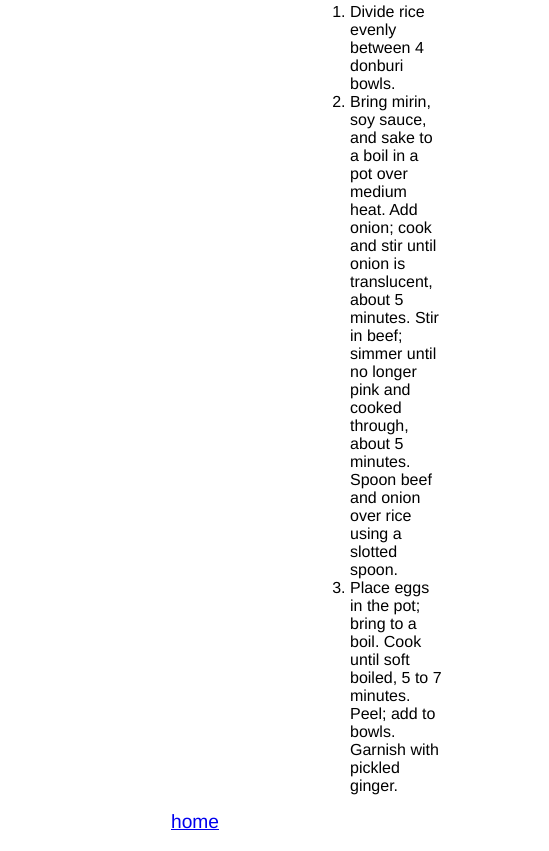
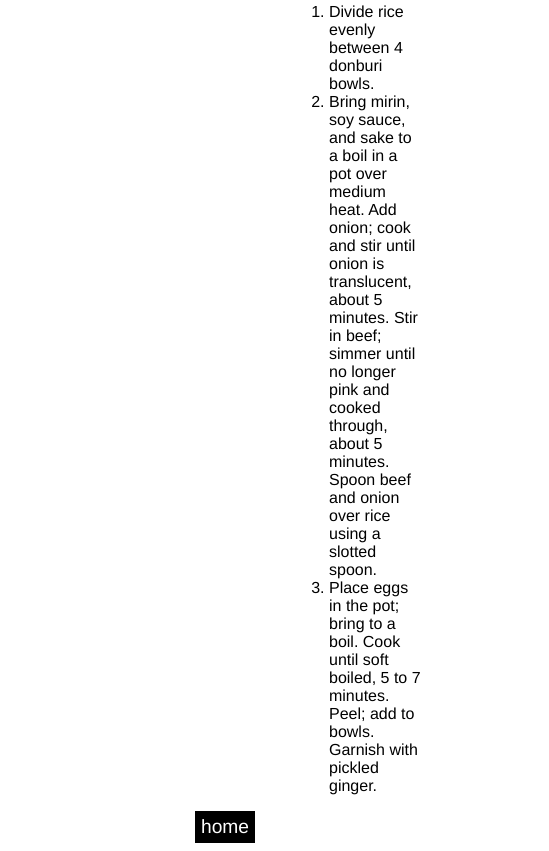
Before and after one commit to dannymaclaughlin/odin-recipes, a plain HTML site: page recipes/gyudon.html in a window 390 px wide. Shown: the part 902-1753 px from the top of the page, 549 px wide, since content can reach past the window. Drawn offline with Linux system fonts and the light colour scheme.

Commit message:
added a some css to the home button at the bottom of the recipe pages and also converted some more px to em to hopefully get site to be more mobile friendly.

```diff
--- a/index.css
+++ b/index.css
@@ -67,11 +67,16 @@ img {
 .top-right {
     /* display: flex; */
     /* flex-direction: column; */
-    padding-left: 10px;
+    /* padding-left: 10px;
     padding-right: 80px;
     padding-top: 0px;
     border-top: 0px;
-    margin-top: 0px;
+    margin-top: 0px; */
+    padding-left: 1em;
+    padding-right: 8em;
+    padding-top: 0em;
+    border-top: 0em;
+    margin-top: 0em;
 }
 
 .spaghettiHeader {
@@ -99,4 +104,22 @@ img {
 .home-button {
     text-align: center;
     font-size: larger;
+    background-color: black;
+    color: white;
+    padding: 5px;
+    display: flex;
+    justify-content: space-around;
 }
+
+a:link, a:visited {
+    color: white;
+    text-decoration: none;
+}
+
+.center {
+    margin: 0;
+    position: relative;
+    top: 0%;
+    left: 50%;
+    width: 50px;
+}
--- a/recipes/gyudon.html
+++ b/recipes/gyudon.html
@@ -41,7 +41,7 @@
         </div>
     </div>
 
-    <div class="home-button">
+    <div class="home-button center">
         <a href="../index.html">home</a>
     </div>
 
```
Also changed, not shown: recipes/caldereta.html (+1 -1 lines), recipes/spaghettiAglio.html (+1 -1 lines).
